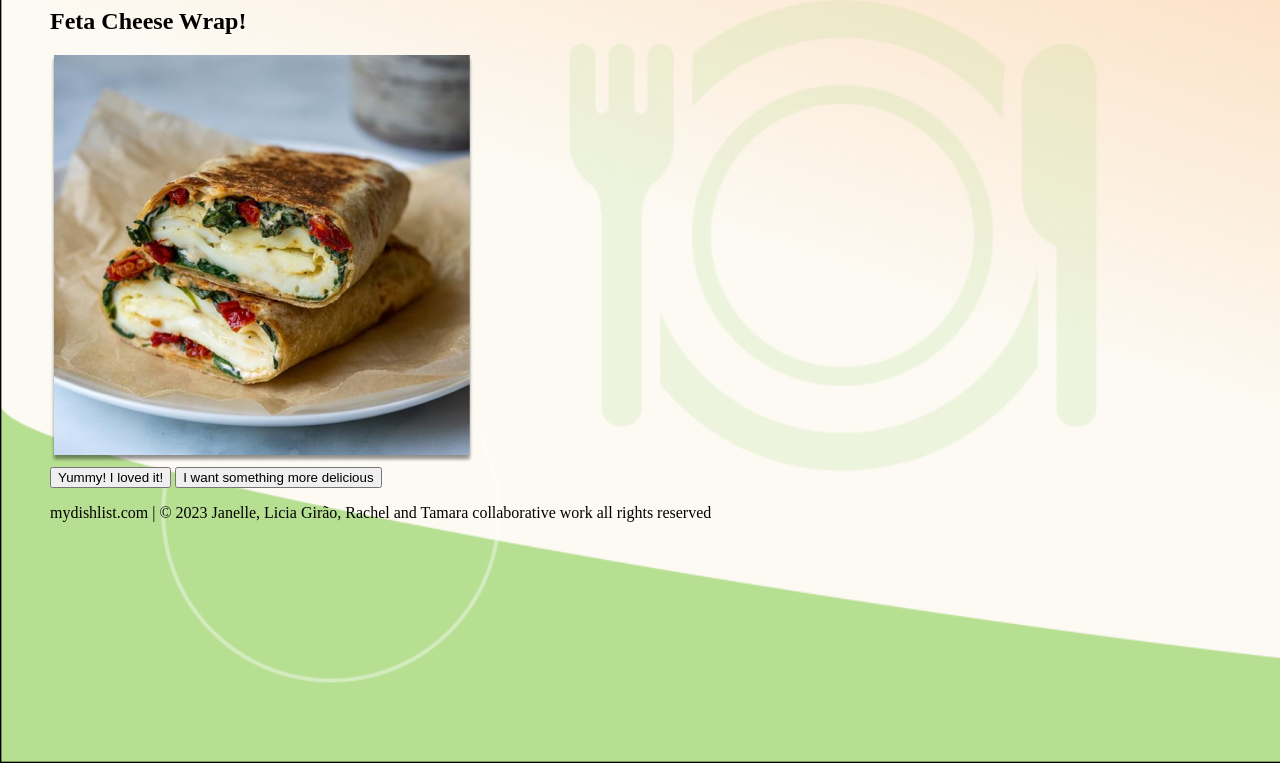
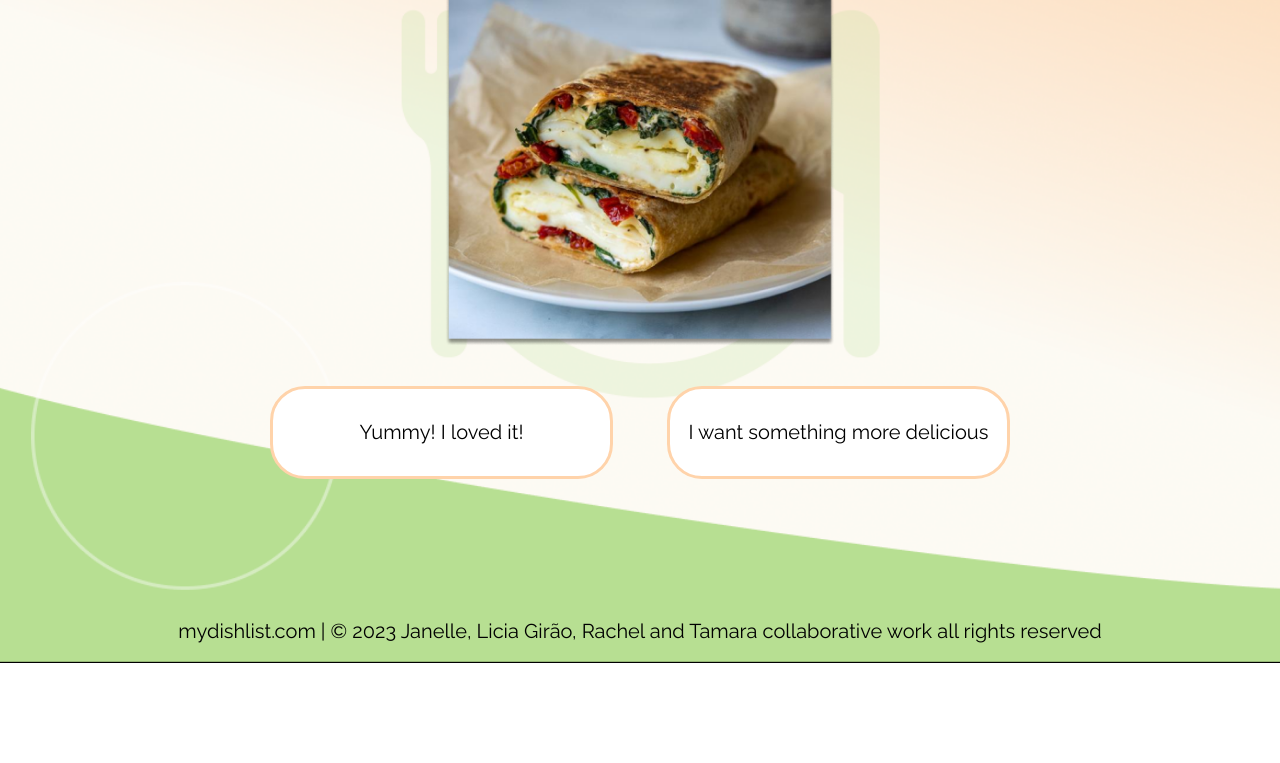
Before and after one commit to liciagirao/my_dish_list, a plain HTML site: page chosen_recipe.html in a window 1280 px wide. Shown: the part 319-1082 px from the top of the page. After the commit the page ends 982 px from the top, so only its background shows below. Drawn offline with Linux system fonts and the light colour scheme.

Commit message:
fixing styles

```diff
--- a/chosen_recipe.html
+++ b/chosen_recipe.html
@@ -9,22 +9,22 @@
 
     <section class="background-image">
 
-        <div>
+        <a href="index.html" class="logo-icon">
             <img src="images\mdl_logo.png" alt="My Dish List logo">
+        </a>
 
+        <div class="content-container">
             <h1>Feta Cheese Wrap!</h1>
+            <img class="recipe-image" src="images\mdl_fetacheese.png" alt="Feta Cheese Wrap">
+            <div>
+                <button class="action-button">Yummy! I loved it!</button>
+                <button class="action-button">I want something more delicious</button>
+            </div>
         </div>
 
-        <div>
-            <img src="images\mdl_fetacheese.png" alt="Feta Cheese Wrap">
+        <div class="footer">
+            <p>mydishlist.com | © 2023 Janelle, Licia Girão, Rachel and Tamara collaborative work all rights reserved</p>
         </div>
-
-        <div>
-            <button>Yummy! I loved it!</button>
-            <button>I want something more delicious</button>
-        </div>
-
-        <p>mydishlist.com | © 2023 Janelle, Licia Girão, Rachel and Tamara collaborative work all rights reserved</p>
 
     </section>
 
--- a/css/index.css
+++ b/css/index.css
@@ -1,46 +1,117 @@
 /* Global */
+
+@font-face {
+font-family: Raleway;
+src: url('../fonts/Raleway-Regular.ttf');
+}
 
 body {
     margin: 0px;
 }
 
 section {
+    position: relative;
+    display: flex;
+    flex-direction: column;
+    justify-content: center;
     min-height: 982px;
     padding-right: 50px;
     padding-left: 50px;
-    padding-top: 50px;
-    padding-bottom: 50px;
 }
 
 .background-image {
     background-image: url('../images/mdl_homeback.png');
+    background-position: center;
+    background-repeat: no-repeat;
     background-size: cover;
+}
 
+.logo-icon {
+    text-decoration: none;
+    position: absolute;
+    top: 0;
+    left: 0;
+    cursor: pointer;
+}
+
+.logo-icon:hover {
+    -webkit-box-shadow: 5px 5px 15px 5px #000000;
+    box-shadow: 5px 5px 15px 5px #000000;
 }
 
 /*Buttons */
 
-.home-button-container {
+.content-container {
     display: flex;
-    justify-content: center;
-    margin-top: 48px;
+    flex-direction: column;
+    align-items: center;
+}
+
+.content-container h1 {
+    font-family: Raleway;
+    font-size: 70px;
+    margin-top: 0;
+    margin-bottom: 24px;
 }
 
 .home-button {
+    font-family: Raleway;
+    padding: 70px;
     font-style: normal;
     font-weight: 700;
     font-size: 70px;
     line-height: 44px;
     text-align: center;
     color: #608666;
-    background-color: transparent;
-    border: 3px solid #FFEFE0;
-    border-radius: 5px;
-    width: 295px;
+    background-color: #FFFFFF;
+    border: 3px solid #608666;
+    border-radius: 35px;
     cursor: pointer;
 }
 
 .home-button:hover {
-    color: #F2FDE8D;
-    background-color: #FFEFE0;
-    border: 1px solid #D07B8D;
+    color: #608666;
+    background-color: #F2FDE8;
+}
+
+.recipe-image {
+    width: 33%;
+}
+
+.action-button {
+    font-family: Raleway;
+    padding-top: 32px;
+    padding-bottom: 32px;
+    width: 343px;
+    font-style: normal;
+    font-weight: 500;
+    font-size: 20px;
+    line-height: 23px;
+    text-align: center;
+    color: #000000;
+    background-color: #FFFFFF;
+    border: 3px solid #FFD3AA;
+    border-radius: 35px;
+    cursor: pointer;
+    margin-top: 40px;
+    margin-left: 25px;
+    margin-right: 25px;
+}
+
+.action-button:hover {
+    background-color: #FBEEE2;
+}
+
+.footer {
+    position: absolute;
+    bottom: 0;
+    left: 0;
+    width: 100%;
+    display: flex;
+    justify-content: center;
+}
+
+.footer p {
+    font-family: Raleway;
+    font-size: 20px;
+}
```
Also changed, not shown: index.html (+6 -4 lines), loading_page.html (+6 -4 lines), fonts/Raleway-Regular.ttf (added).
